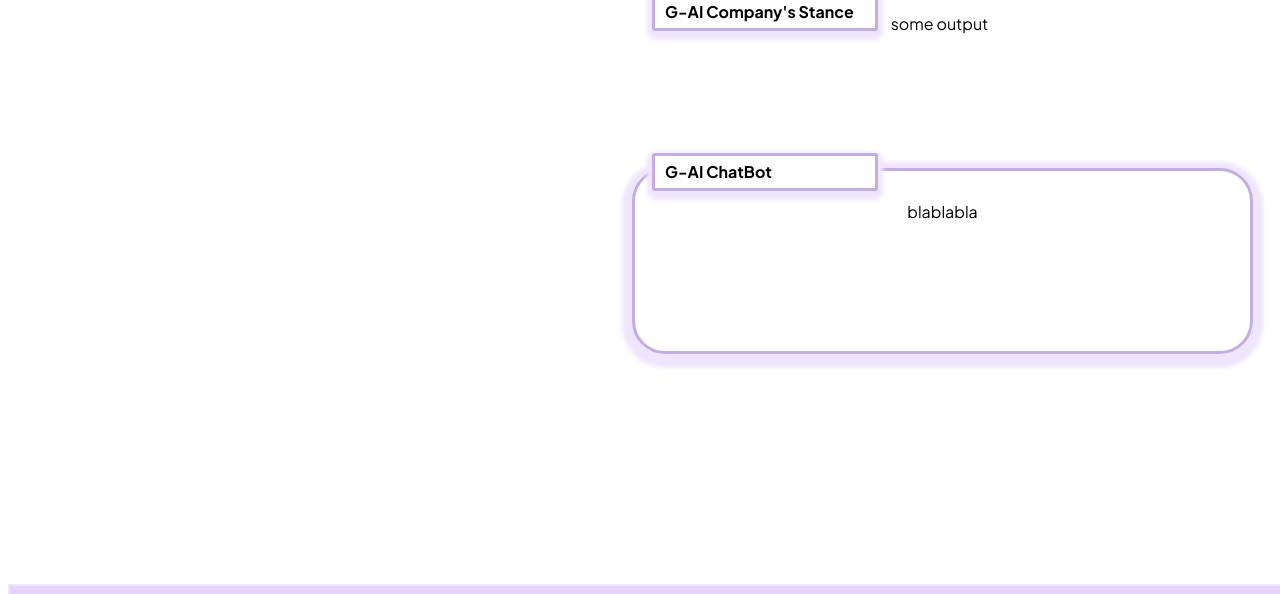
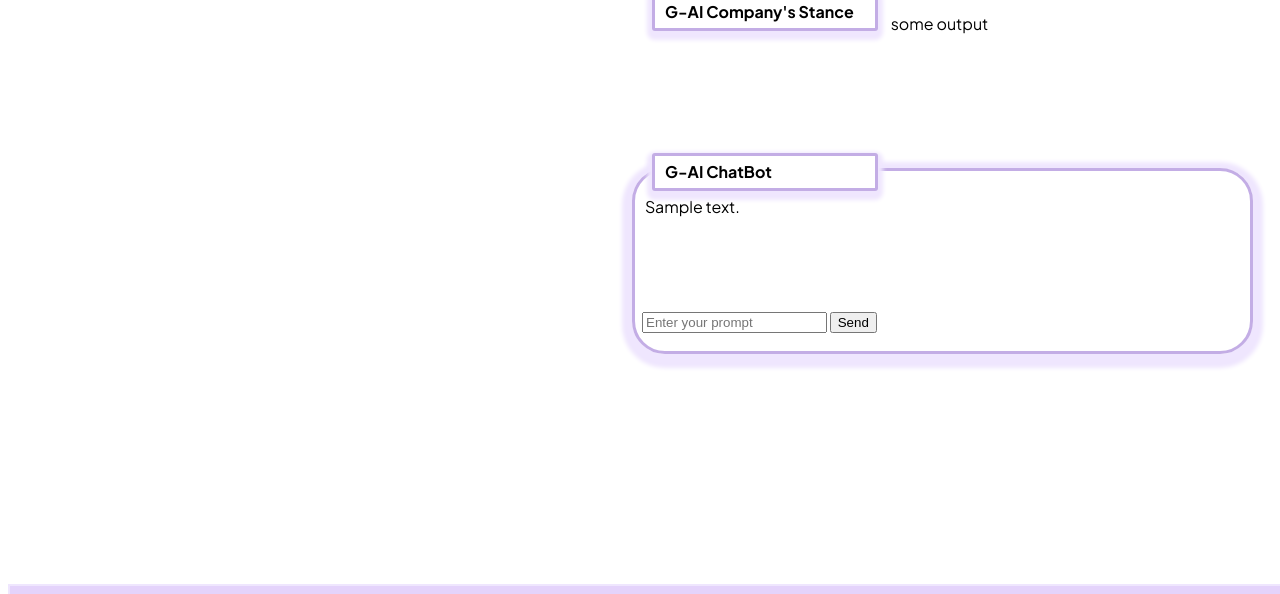
Before and after one commit to chicky-nuggies/g-ai, a Django app: template company/templates/company/company.html in a window 1280 px wide. Shown: the part 177-771 px from the top of the page. Run offline with Django 4.2, Linux system fonts and the light colour scheme; the template is opened without the code that fills it: most values are stand-ins (such as "Sample title", 1, 10 or a date in 2020).

Commit message:
added chatbot, no prompt enjinear

```diff
--- a/company/static/company/css/company.css
+++ b/company/static/company/css/company.css
@@ -179,13 +179,29 @@ nav{
     border: 3px solid rgba(194, 171, 229, 0.97);
     border-radius: 33px;
     box-shadow: 0px 4px 4px 10px #EFE6FE;
+/* wei shen add */
+    overflow: scroll;
+}
 
+/* wei shen add */
+.chat_window::-webkit-scrollbar {
+    display: none;
+}
+
+.chat_window p{
+    /* wei shen change */
+    margin-top: 25px;
+    margin-left: 10px;
+    margin-left: 10px;
+    text-align: left;
 
 }
 
-.chat_window p{
-    margin-top: 30px;
-    text-align: center;
+/* wei shen add */
+.chat_window form{
+    position: absolute;
+    left: 10px;
+    bottom: -70px;
 }
 
 footer{
--- a/company/templates/company/company.html
+++ b/company/templates/company/company.html
@@ -13,7 +13,7 @@
 <body>
     <!-- Navbar & Title -->
     <nav>
-        <a href=""><img src="{% static 'company/images/logo.png' %}" alt="logo" class="logo"></a>
+        <a href="/"><img src="{% static 'company/images/logo.png' %}" alt="logo" class="logo"></a>
         <ul class="navlist">
             <li class="item"><a href="/company">Stocks</a></li>
             <li class="item"><a href="#">Subscription</a></li>
@@ -30,11 +30,25 @@
     <div class="stance">
         <div class="com_stan"><p>G-AI Company's Stance</p></div>
         <div class="stan_output"><p>some output</p></div>
+
     </div>
     <div class="chatbot">
         <div class="chat_title"><p>G-AI ChatBot</p></div>
-        <div class="chat_window"><p>blablabla</p></div>
+
+        <div class="chat_window">
+
+            <p>{{generated_text}}</p>
+
+
+            <form method="POST">
+                {% csrf_token %}
+                <input type="text" name="user_input" placeholder="Enter your prompt">
+                <button type="submit">Send</button>
+            </form>
+
+        </div>
     </div>
+
 
     <!-- Footer -->
     <footer>
--- a/dashboard/templates/dashboard/dashboard.html
+++ b/dashboard/templates/dashboard/dashboard.html
@@ -13,7 +13,7 @@
 <body>
     <!-- Navbar & Title -->
     <nav>
-        <a href=""><img src="{% static 'dashboard/images/logo.png' %}" alt="logo" class="logo"></a>
+        <a href="/"><img src="{% static 'dashboard/images/logo.png' %}" alt="logo" class="logo"></a>
         <ul class="navlist">
             <li class="item"><a href="/company">Stocks</a></li>
             <li class="item"><a href="#">Subscription</a></li>
--- a/gai/settings.py
+++ b/gai/settings.py
@@ -124,7 +124,3 @@ STATIC_URL = 'static/'
 # https://docs.djangoproject.com/en/4.2/ref/settings/#default-auto-field
 
 DEFAULT_AUTO_FIELD = 'django.db.models.BigAutoField'
-
-import os
-
-OPENAI_API_KEY = os.environ.get('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')
--- a/portfolio/templates/portfolio/portfolio.html
+++ b/portfolio/templates/portfolio/portfolio.html
@@ -13,11 +13,11 @@
 <body>
     <!-- Navbar & Title -->
     <nav>
-        <a href="dashboard.html"><img src="{% static 'portfolio/images/logo.png' %}" alt="logo" class="logo"></a>
+        <a href="/"><img src="{% static 'portfolio/images/logo.png' %}" alt="logo" class="logo"></a>
         <ul class="navlist">
-            <li class="item"><a href="company.html">Stocks</a></li>
+            <li class="item"><a href="/company">Stocks</a></li>
             <li class="item"><a href="#">Subscription</a></li>
-            <li class="item"><a href="portfolio.html'">Portfolio</a></li>
+            <li class="item"><a href="/portfolio">Portfolio</a></li>
         </ul>
         <input type="text" placeholder="Search stocks..." id="search">
         <p class="user">Lim Lukesh <br>Muhammad</p>
```
Also changed, not shown: company/views.py (+39 -2 lines).
